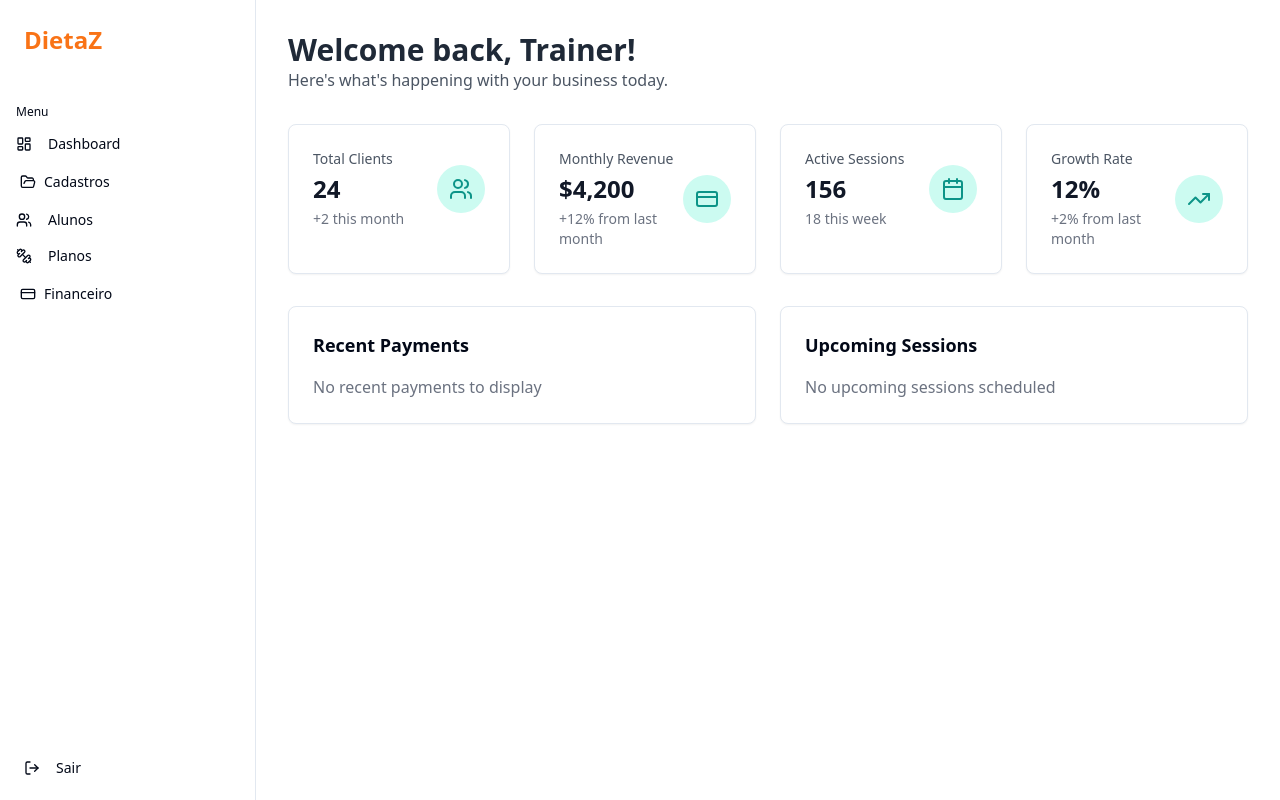
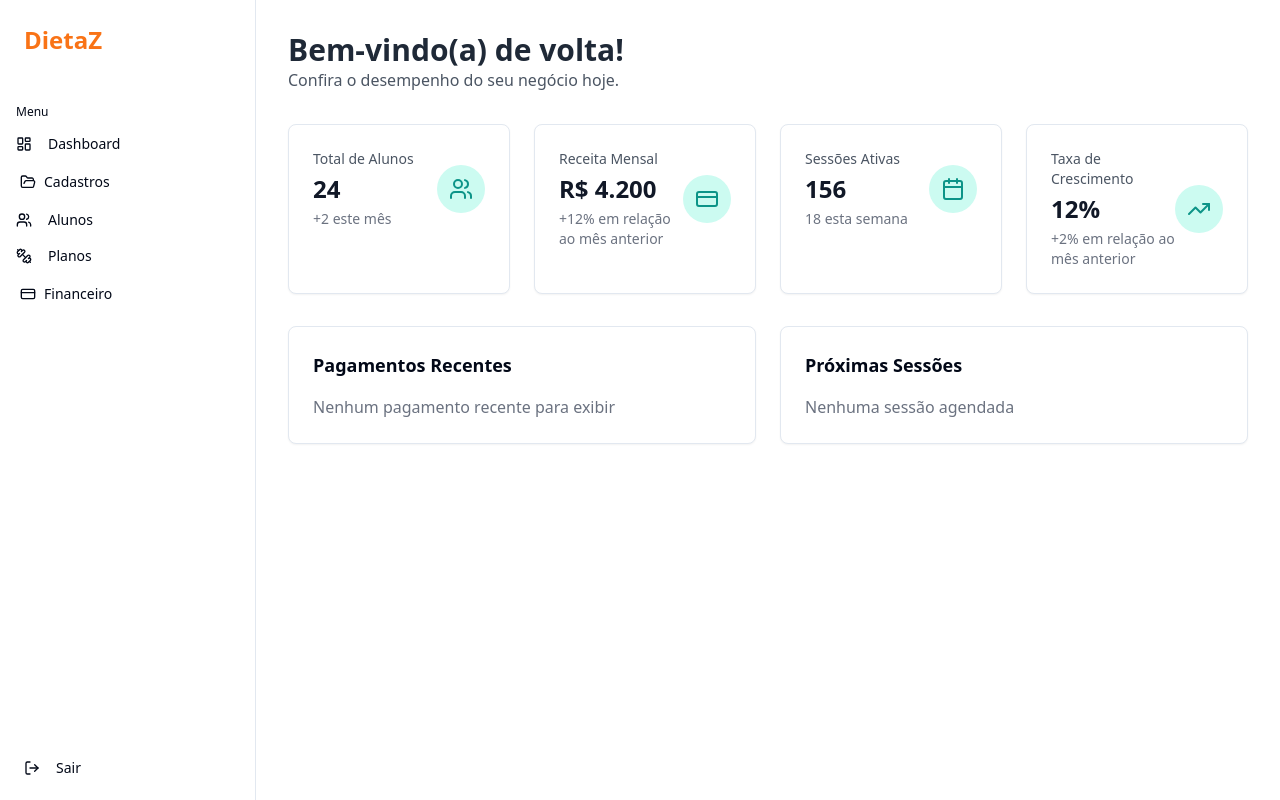
Before and after one commit to felipeandrade55/dietaz-personal-2, a React (Vite) app: page / in a window 1280 px wide. Built offline with nearby package versions, Linux system fonts and the light colour scheme.

Commit message:
Translate main dashboard to Portuguese
[skip gpt_engineer]

```diff
--- a/src/pages/Dashboard.tsx
+++ b/src/pages/Dashboard.tsx
@@ -4,28 +4,28 @@ import { Users, CreditCard, TrendingUp, Calendar } from "lucide-react";
 
 const stats = [
   {
-    title: "Total Clients",
+    title: "Total de Alunos",
     value: "24",
     icon: Users,
-    trend: "+2 this month",
+    trend: "+2 este mês",
   },
   {
-    title: "Monthly Revenue",
-    value: "$4,200",
+    title: "Receita Mensal",
+    value: "R$ 4.200",
     icon: CreditCard,
-    trend: "+12% from last month",
+    trend: "+12% em relação ao mês anterior",
   },
   {
-    title: "Active Sessions",
+    title: "Sessões Ativas",
     value: "156",
     icon: Calendar,
-    trend: "18 this week",
+    trend: "18 esta semana",
   },
   {
-    title: "Growth Rate",
+    title: "Taxa de Crescimento",
     value: "12%",
     icon: TrendingUp,
-    trend: "+2% from last month",
+    trend: "+2% em relação ao mês anterior",
   },
 ];
 
@@ -34,8 +34,8 @@ export default function Dashboard() {
     <DashboardLayout>
       <div className="space-y-8">
         <div>
-          <h2 className="text-3xl font-bold text-gray-800">Welcome back, Trainer!</h2>
-          <p className="text-gray-600">Here's what's happening with your business today.</p>
+          <h2 className="text-3xl font-bold text-gray-800">Bem-vindo(a) de volta!</h2>
+          <p className="text-gray-600">Confira o desempenho do seu negócio hoje.</p>
         </div>
 
         <div className="grid grid-cols-1 md:grid-cols-2 lg:grid-cols-4 gap-6">
@@ -57,18 +57,16 @@ export default function Dashboard() {
 
         <div className="grid grid-cols-1 lg:grid-cols-2 gap-6">
           <Card className="p-6">
-            <h3 className="text-lg font-semibold mb-4">Recent Payments</h3>
+            <h3 className="text-lg font-semibold mb-4">Pagamentos Recentes</h3>
             <div className="space-y-4">
-              {/* Placeholder for payments list */}
-              <p className="text-gray-500">No recent payments to display</p>
+              <p className="text-gray-500">Nenhum pagamento recente para exibir</p>
             </div>
           </Card>
 
           <Card className="p-6">
-            <h3 className="text-lg font-semibold mb-4">Upcoming Sessions</h3>
+            <h3 className="text-lg font-semibold mb-4">Próximas Sessões</h3>
             <div className="space-y-4">
-              {/* Placeholder for sessions list */}
-              <p className="text-gray-500">No upcoming sessions scheduled</p>
+              <p className="text-gray-500">Nenhuma sessão agendada</p>
             </div>
           </Card>
         </div>
```
